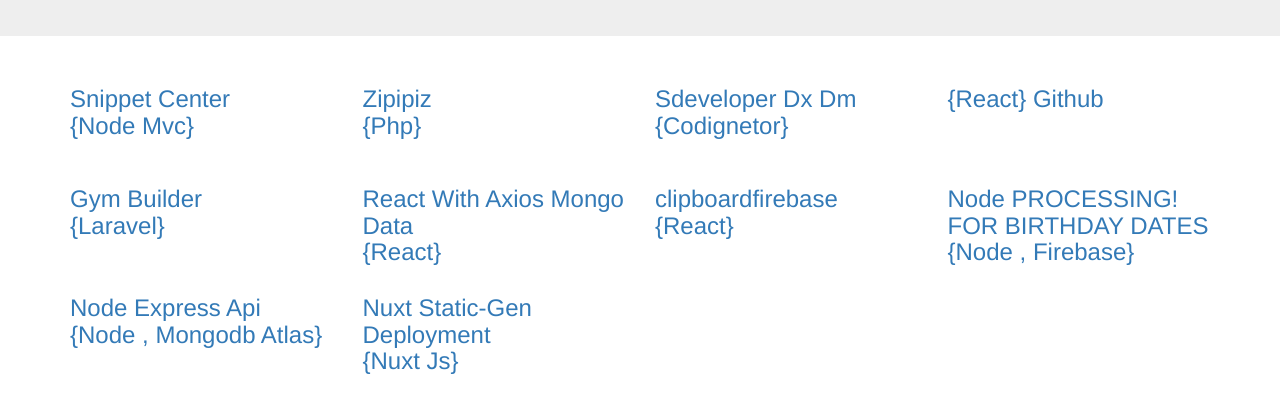
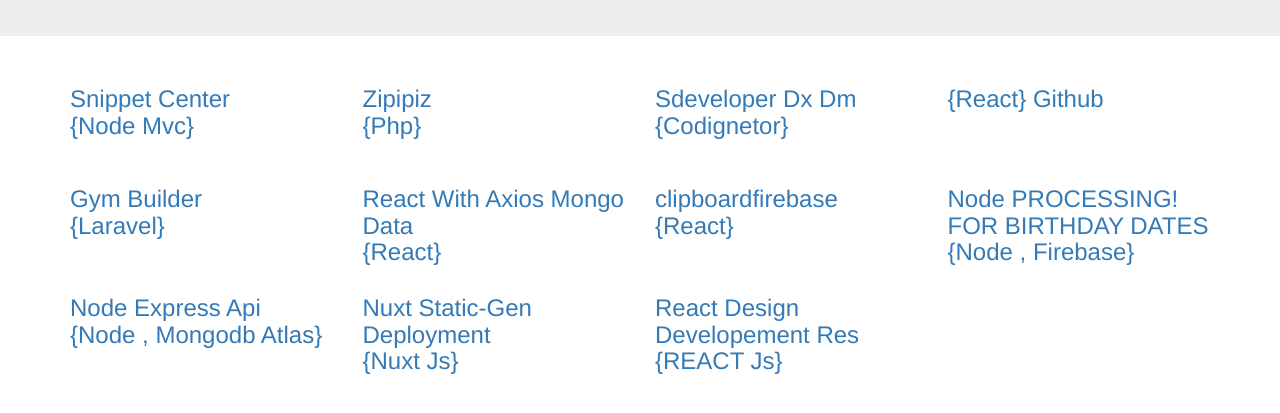
Before and after one commit to satheeshdragon/web_listing, a plain HTML site: page index.html in a window 1280 px wide. Shown: the part 159-572 px from the top of the page. Drawn offline with nearby package versions, Linux system fonts and the light colour scheme.

Commit message:
Update index.html

```diff
--- a/index.html
+++ b/index.html
@@ -51,6 +51,10 @@
       <h3><a href="https://nuxt-static-12nnwm02d.now.sh/" target="_blank">Nuxt Static-Gen Deployment <br> {Nuxt Js}</a></h3>
     </div>
 
+    <div class="col-sm-3">
+      <h3><a href="https://react-development-qy0e0rm58.now.sh/" target="_blank">React Design Developement Res <br> {REACT Js}</a></h3>
+    </div>
+
 
 
 
```
